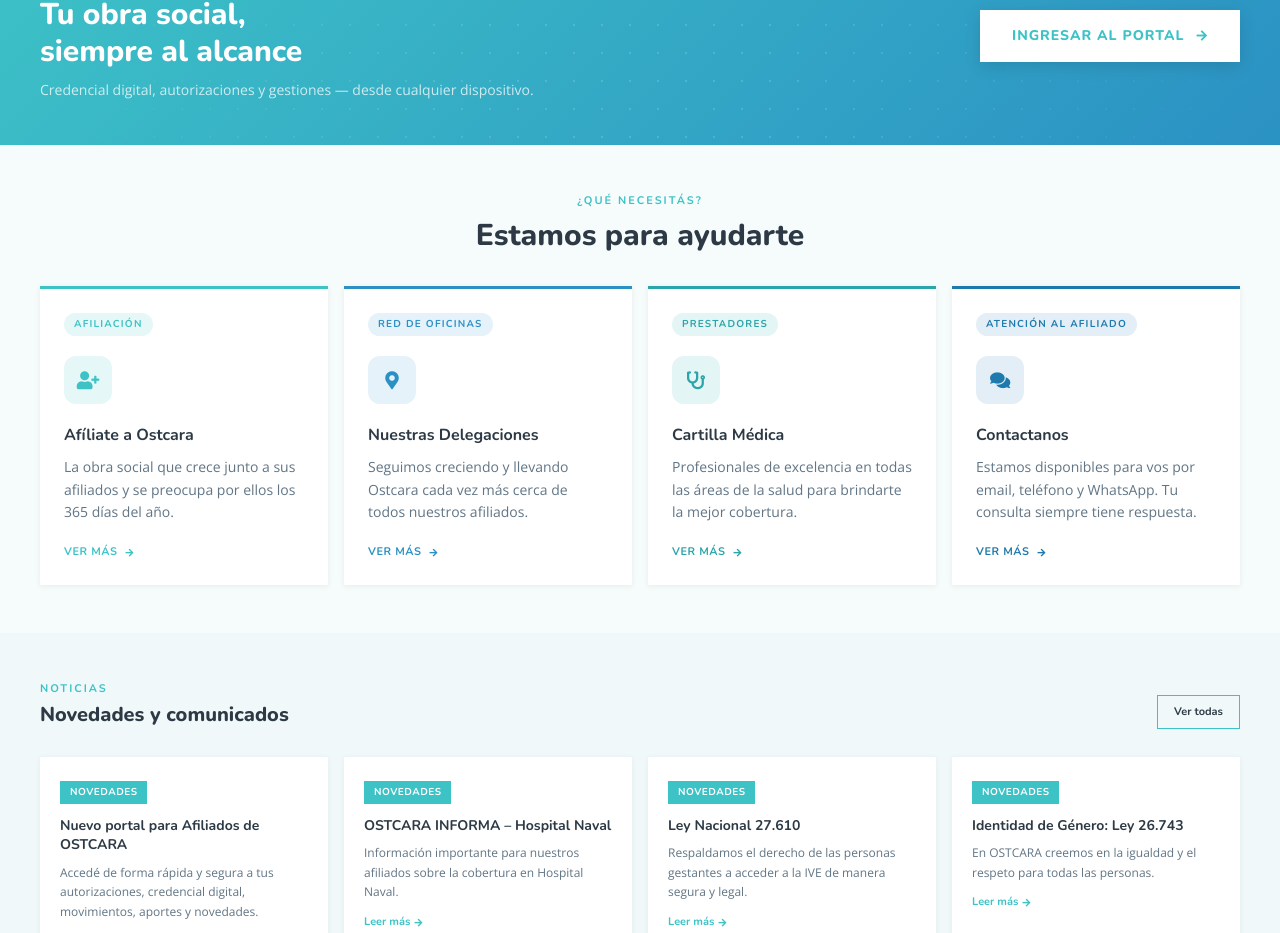
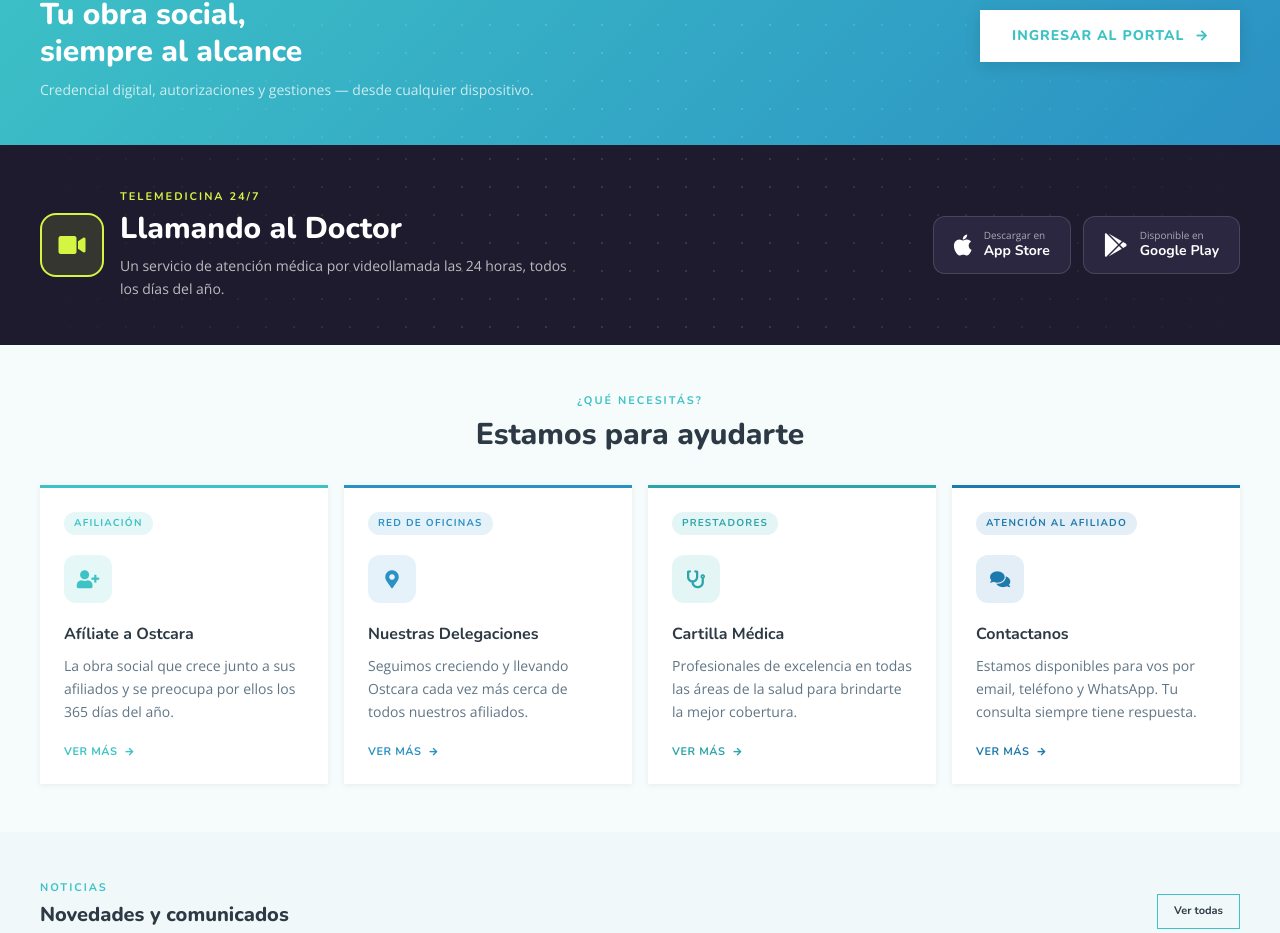
Before and after one commit to manuozan/ostcara_lp, a React (Vite) app: page / in a window 1280 px wide. Shown: the part 877-1810 px from the top of the page. Built offline with nearby package versions, Linux system fonts and the light colour scheme.

Commit message:
feat: agregar banner "Llamando al Doctor" en el inicio
Nuevo banner debajo del CTA del Portal de Afiliados, con la descripción
del servicio de videollamada 24/7 y botones de descarga a App Store y
Google Play.

Co-Authored-By: Claude Sonnet 5 <noreply@anthropic.com>

```diff
--- a/src/App.jsx
+++ b/src/App.jsx
@@ -5,6 +5,7 @@ import Footer from './components/Footer'
 import CaraAssistant from './components/CaraAssistant'
 import HeroSlider from './components/HeroSlider'
 import CTASection from './components/CTASection'
+import LlamandoDoctorSection from './components/LlamandoDoctorSection'
 import ServicesGrid from './components/ServicesGrid'
 import Conocenos from './pages/Conocenos'
 import Delegaciones from './pages/Delegaciones'
@@ -23,6 +24,7 @@ function Home() {
     <main className="flex-1">
       <HeroSlider />
       <CTASection />
+      <LlamandoDoctorSection />
       <ServicesGrid />
     </main>
   )
--- /dev/null
+++ b/src/components/LlamandoDoctorSection.jsx
@@ -0,0 +1,89 @@
+const APP_STORE_URL = 'https://apps.apple.com/ar/app/llamando-al-doctor/id1196903602'
+const GOOGLE_PLAY_URL = 'https://play.google.com/store/apps/details?id=com.llamandoaldoctor&hl=es'
+
+function StoreButton({ href, icon, eyebrow, label }) {
+  return (
+    <a
+      href={href}
+      target="_blank"
+      rel="noopener noreferrer"
+      className="flex items-center gap-3 px-5 py-3 rounded-xl transition-all duration-200"
+      style={{
+        backgroundColor: '#2b2740',
+        border: '1px solid rgba(255,255,255,0.14)',
+      }}
+      onMouseEnter={e => {
+        e.currentTarget.style.borderColor = '#d4f542'
+        e.currentTarget.style.transform = 'translateY(-2px)'
+      }}
+      onMouseLeave={e => {
+        e.currentTarget.style.borderColor = 'rgba(255,255,255,0.14)'
+        e.currentTarget.style.transform = 'none'
+      }}
+    >
+      <i className={`${icon} text-2xl text-white shrink-0`}></i>
+      <div className="text-left leading-tight">
+        <p className="text-[10px] text-white/60">{eyebrow}</p>
+        <p className="text-sm font-bold text-white" style={{ fontFamily: "'Nunito', sans-serif" }}>{label}</p>
+      </div>
+    </a>
+  )
+}
+
+export default function LlamandoDoctorSection() {
+  return (
+    <section
+      className="w-full relative overflow-hidden"
+      style={{ background: '#1f1b2e', padding: '2.75rem 1.5rem' }}
+    >
+      {/* Dot-grid decoration */}
+      <div
+        className="absolute inset-0 pointer-events-none"
+        style={{
+          backgroundImage: 'radial-gradient(circle, rgba(212,245,66,0.15) 1px, transparent 1px)',
+          backgroundSize: '28px 28px',
+          maskImage: 'linear-gradient(to right, transparent, black 40%, black 60%, transparent)',
+          WebkitMaskImage: 'linear-gradient(to right, transparent, black 40%, black 60%, transparent)',
+        }}
+      />
+
+      <div className="relative max-w-[1200px] mx-auto flex flex-col md:flex-row items-center justify-between gap-8 md:gap-10">
+        {/* Left: icon + text */}
+        <div className="flex flex-col md:flex-row items-center gap-4 text-center md:text-left flex-1">
+          <div
+            className="w-16 h-16 rounded-2xl flex items-center justify-center shrink-0"
+            style={{ backgroundColor: 'rgba(212,245,66,0.12)', border: '2px solid #d4f542' }}
+          >
+            <i className="fas fa-video text-2xl" style={{ color: '#d4f542' }}></i>
+          </div>
+          <div>
+            <p
+              className="text-[11px] font-bold uppercase tracking-[0.18em] mb-1"
+              style={{ color: '#d4f542', fontFamily: "'Nunito', sans-serif" }}
+            >
+              Telemedicina 24/7
+            </p>
+            <h2
+              className="text-2xl md:text-3xl font-extrabold text-white leading-tight"
+              style={{ fontFamily: "'Nunito', sans-serif" }}
+            >
+              Llamando al Doctor
+            </h2>
+            <p
+              className="text-white/70 text-sm mt-2 leading-relaxed max-w-md"
+              style={{ fontFamily: "'Open Sans', sans-serif" }}
+            >
+              Un servicio de atención médica por videollamada las 24 horas, todos los días del año.
+            </p>
+          </div>
+        </div>
+
+        {/* Right: store buttons */}
+        <div className="flex flex-col sm:flex-row gap-3 shrink-0">
+          <StoreButton href={APP_STORE_URL} icon="fab fa-apple" eyebrow="Descargar en" label="App Store" />
+          <StoreButton href={GOOGLE_PLAY_URL} icon="fab fa-google-play" eyebrow="Disponible en" label="Google Play" />
+        </div>
+      </div>
+    </section>
+  )
+}
```
